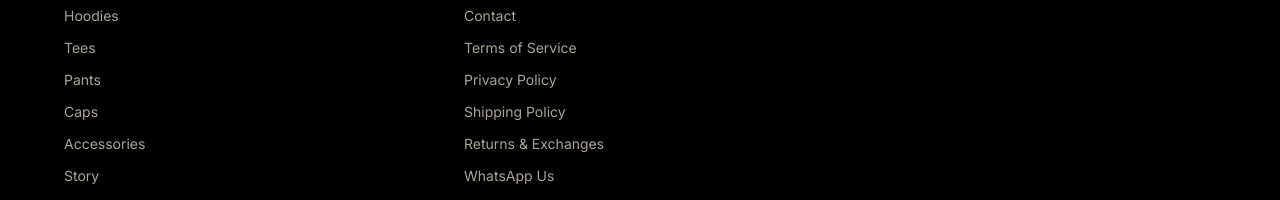
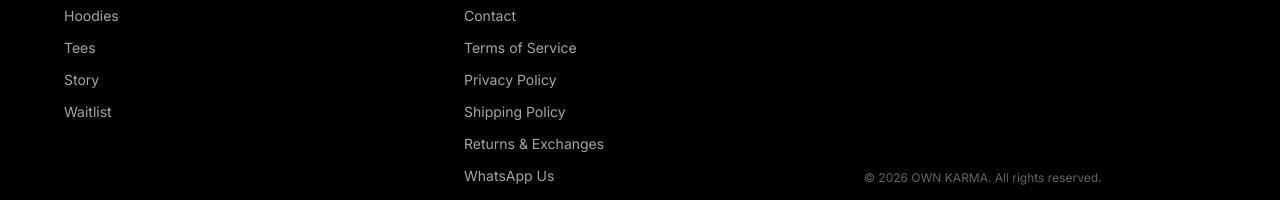
Before and after one commit to saumya1601/own_karma, a React (Vite) app: page /shop/accessories in a window 1280 px wide. Shown: the part 835-1035 px from the top of the page. Built offline with nearby package versions, Linux system fonts and the light colour scheme; no server answers.

Commit message:
feat: implement Shop route, define product schemas, and add localized navigation strings.

```diff
--- a/src/components/nav/Footer.jsx
+++ b/src/components/nav/Footer.jsx
@@ -31,21 +31,6 @@ export default function Footer() {
             <li>
               <Link to="/shop/tees" className="text-ok-dust hover:text-ok-bone transition-colors duration-300">
                 {t('footer.tees')}
-              </Link>
-            </li>
-            <li>
-              <Link to="/shop/pants" className="text-ok-dust hover:text-ok-bone transition-colors duration-300">
-                {t('footer.pants')}
-              </Link>
-            </li>
-            <li>
-              <Link to="/shop/caps" className="text-ok-dust hover:text-ok-bone transition-colors duration-300">
-                {t('footer.caps')}
-              </Link>
-            </li>
-            <li>
-              <Link to="/shop/accessories" className="text-ok-dust hover:text-ok-bone transition-colors duration-300">
-                {t('footer.accessories')}
               </Link>
             </li>
             <li>
--- a/src/locales/en/common.json
+++ b/src/locales/en/common.json
@@ -23,9 +23,6 @@
     "all_products": "All Products",
     "hoodies": "Hoodies",
     "tees": "Tees",
-    "pants": "Pants",
-    "caps": "Caps",
-    "accessories": "Accessories",
     "terms": "Terms of Service",
     "privacy": "Privacy Policy",
     "shipping_policy": "Shipping Policy",
--- a/src/locales/hi/common.json
+++ b/src/locales/hi/common.json
@@ -23,9 +23,6 @@
     "all_products": "सभी उत्पाद",
     "hoodies": "हुडी",
     "tees": "टी-शर्ट",
-    "pants": "पैंट",
-    "caps": "टोपी",
-    "accessories": "सहायक उपकरण",
     "terms": "सेवा की शर्तें",
     "privacy": "गोपनीयता नीति",
     "shipping_policy": "शिपिंग नीति",
--- a/src/routes/Category.jsx
+++ b/src/routes/Category.jsx
@@ -5,7 +5,7 @@ import ProductCard from '../components/product/ProductCard.jsx'
 import { getAll } from '../services/productsAdapter.js'
 import { cn } from '../lib/cn.js'
 
-const CATEGORIES = ['hoodies', 'tees', 'pants', 'caps', 'accessories']
+const CATEGORIES = ['hoodies', 'tees']
 
 /** Category — Filtered shop (§6.2). */
 export default function Category() {
--- a/src/routes/Shop.jsx
+++ b/src/routes/Shop.jsx
@@ -5,7 +5,7 @@ import ProductCard from '../components/product/ProductCard.jsx'
 import { getAll } from '../services/productsAdapter.js'
 import { useDocumentTitle } from '../hooks/useDocumentTitle.js'
 
-const CATEGORIES = ['hoodies', 'tees', 'pants', 'caps', 'accessories']
+const CATEGORIES = ['hoodies', 'tees']
 
 /** Shop — Product grid (§6.2). Wired to productsAdapter.getAll(). */
 export default function Shop() {
```
